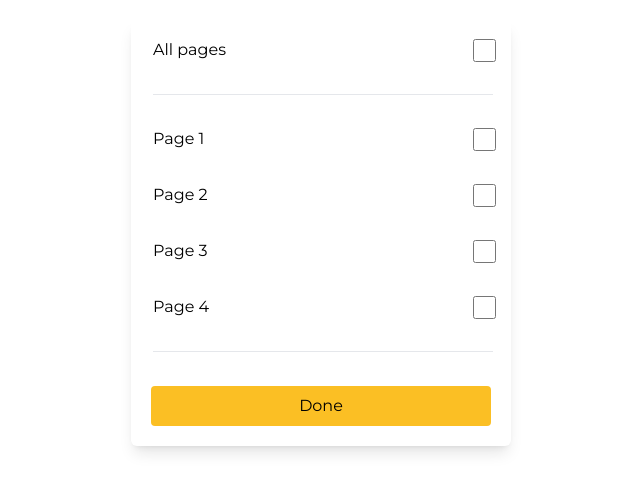
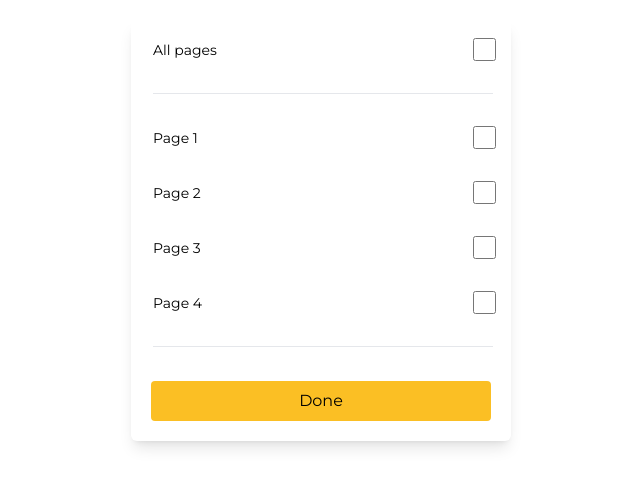
Before and after one commit to Vishnu-prathap/Ellty-assignment, a Next.js app in the folder test-assignment-1/: page / in a window 1280 px wide. Shown: the top 492 px of the page, without its empty margins (319-959 px from the left). Built offline with nearby package versions, Linux system fonts and the light colour scheme.

Commit message:
CHORE: Updated text weight

```diff
--- a/test-assignment-1/src/app/page.tsx
+++ b/test-assignment-1/src/app/page.tsx
@@ -5,7 +5,7 @@ export default function Home() {
     <div className=' flex flex-col items-center justify-center pt-5'>
       <div className='border-solid rounded-md border-t-1 shadow-lg py-[10px] gap-y-4 flex flex-col min-w-[370px] justify-center'>
         <div className='flex flex-row justify-between items-center py-[8px] pr-[15px] pl-[22px] '>
-          <p>All pages</p>
+          <p className="font-normal text-sm">All pages</p>
           <input type='checkbox' className=' text-blue-600 rounded-md w-[23px] h-[23px]' />
         </div>
         <div className="flex flex-row justify-between items-center py-[8px] pr-[15px] pl-[22px]">
@@ -17,7 +17,7 @@ export default function Home() {
             <div
               className='flex flex-row  max-h-[164px] items-center justify-between py-[8px] pr-[15px] pl-[22px]'
               key={index}>
-              <p>Page {item}</p>
+              <p className="font-normal text-sm">Page {item}</p>
               <input type='checkbox' className=' text-blue-600 rounded-md w-[23px] h-[23px]' />
             </div>
           );
```
